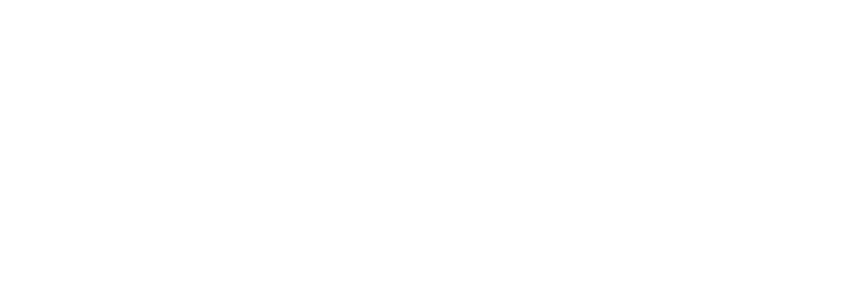
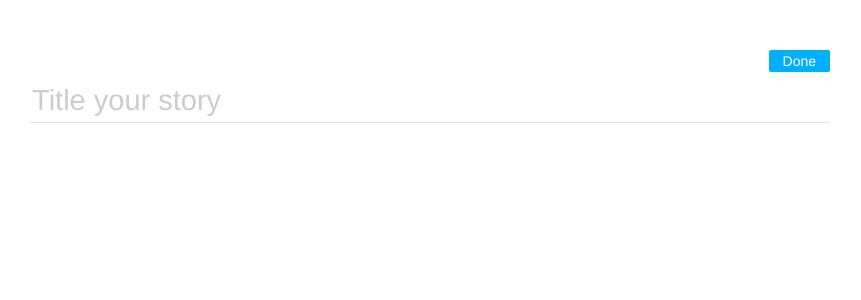
Before and after one commit to glassbeardglobal/mhacksx-react, a React app: page /write in a window 1280 px wide. Shown: the top 300 px of the page, without its empty margins (210-1071 px from the left). Built offline with nearby package versions, Linux system fonts and the light colour scheme.

Commit message:
Basic editing page

```diff
--- a/package.json
+++ b/package.json
@@ -20,6 +20,8 @@
   "homepage": "https://github.com/glassbeardglobal/mhacksx-react#readme",
   "dependencies": {
     "bootstrap": "^3.3.7",
+    "draft-js": "^0.10.2",
+    "prop-types": "^15.5.10",
     "react": "^15.6.1",
     "react-dom": "^15.6.1",
     "react-router-dom": "^4.2.2"
--- a/src/App.js
+++ b/src/App.js
@@ -4,10 +4,12 @@
 import 'bootstrap/dist/css/bootstrap.min.css';
 
 import Landing from './scenes/Landing';
+import Edit from './scenes/Edit';
 
 const App = () => (
   <div className="container">
     <Route exact path="/" component={Landing} />
+    <Route path="/write" component={Edit} />
   </div>);
 
 export default App;
--- /dev/null
+++ b/src/scenes/Edit/edit.css
@@ -0,0 +1,42 @@
+.edit-wrapper {
+    max-width: 800px;
+    margin: auto;
+    margin-top: 50px;
+
+    .done-button {
+        display: flex;
+        flex-direction: row-reverse;
+        margin-bottom: 7px;
+
+        & > .btn.btn-primary {
+            padding: 1px 14px;
+            border-radius: 2px;
+            background-color: #00B0FF;
+            border: none;
+        }
+    }
+
+    input.title-input {
+        width: 100%;
+        font-size: 29px;
+        background: transparent;
+        border: none;
+        outline: none;
+        box-shadow: none !important;
+
+        &::placeholder {
+            color: #ccc;
+        }
+    }
+
+    .content-editor {
+        margin-top: 0px;
+        padding-top: 10px;
+        border-top: 1px solid #e2e2e2;
+
+        .public-DraftEditor-content {
+            font-size: 18px;
+            min-height: 300px;
+        }
+    }
+}
--- a/src/scenes/Edit/index.js
+++ b/src/scenes/Edit/index.js
@@ -0,0 +1,101 @@
+import React, { Component } from 'react';
+import PropTypes from 'prop-types';
+
+import { Editor, EditorState, RichUtils, convertToRaw } from 'draft-js';
+
+import './edit.css';
+
+class Edit extends Component {
+  constructor(props) {
+    super(props);
+
+    this.state = {
+      text: EditorState.createEmpty(),
+      title: ''
+    };
+
+    this.handleTitleChange = this.handleTitleChange.bind(this);
+    this.editorChange = this.editorChange.bind(this);
+    this.submitStory = this.submitStory.bind(this);
+  }
+
+  handleTitleChange(event) {
+    this.setState({ title: event.target.value });
+  }
+
+  editorChange(editorState) {
+    RichUtils.toggleInlineStyle(this.state.text, 'BOLD');
+    this.setState({ text: editorState });
+  }
+
+  submitStory() {
+    const payload = {
+      title: this.state.title,
+      content: convertToRaw(this.state.text.getCurrentContent())
+    };
+
+    fetch('/api/story', {
+      headers: {
+        Accept: 'application/json',
+        'Content-Type': 'application/json'
+      },
+      method: 'POST',
+      body: JSON.stringify(payload)
+    }).then(response => response.json())
+      .then((responseData) => {
+        console.log(responseData);
+      });
+  }
+
+  render() {
+    return (
+      <div className="edit-wrapper">
+        <div>
+          <div className="done-button">
+            <button className="btn btn-primary" onClick={this.submitStory}>
+              Done
+            </button>
+          </div>
+
+          <TitleInput
+            title={this.state.title}
+            titleChange={this.handleTitleChange}
+          />
+
+          <div className="content-editor">
+            <Editor
+              editorState={this.state.text}
+              onChange={this.editorChange}
+            />
+          </div>
+        </div>
+      </div>
+    );
+  }
+}
+
+const Toolbar = props => (
+  <div className="toolbar">
+    <button onClick={props.bold}>Bold</button>
+  </div>
+);
+
+Toolbar.propTypes = {
+  bold: PropTypes.func.isRequired
+};
+
+const TitleInput = props => (
+  <input
+    className="title-input"
+    placeholder={'Title your story'}
+    value={props.title}
+    onChange={props.titleChange}
+  />
+);
+
+TitleInput.propTypes = {
+  title: PropTypes.string.isRequired,
+  titleChange: PropTypes.func.isRequired
+};
+
+export default Edit;
```
Also changed, not shown: 1 other file (tests, documents, lock files or other folders).
